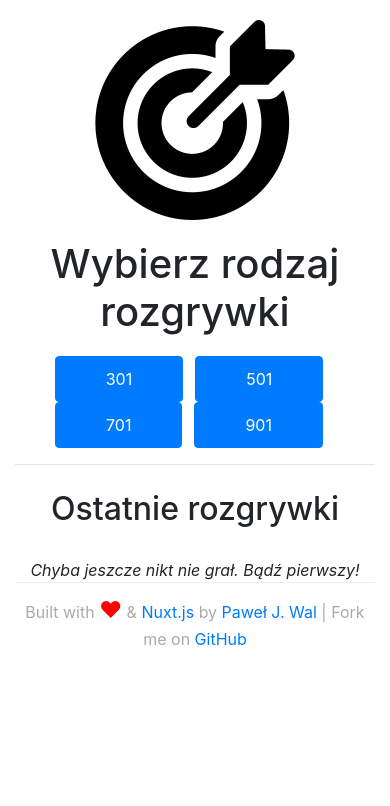
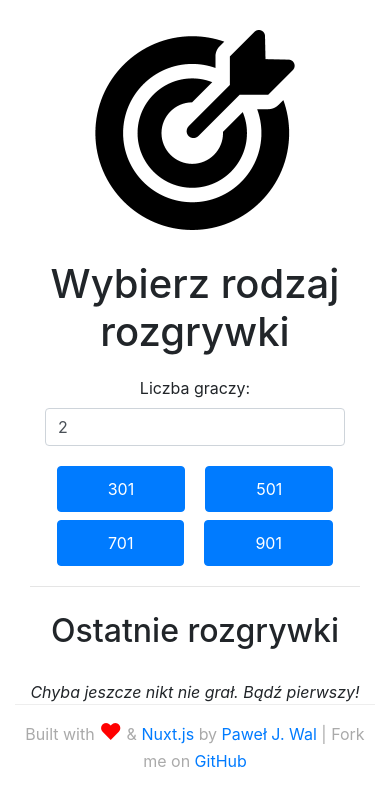
Before and after one commit to paweljw/darxt, a Nuxt app: page / in a window 390 px wide. Shown: the top 806 px of the page. Built offline with nearby package versions, Linux system fonts and the light colour scheme.

Commit message:
Closes #3 Support 2-4 players

```diff
--- a/components/Board.vue
+++ b/components/Board.vue
@@ -1,8 +1,8 @@
 <template>
   <section class="text-center">
     <div class="row">
-      <Player :game="game" :turn=1 ref="player1"></Player>
-      <Player :game="game" :turn=2 ref="player2"></Player>
+      <Player v-for="turn in Array($store.state.players).fill(1).map((x, y) => x + y)" :key="turn" :game="game"
+        :turn="turn" :ref="'player' + turn"></Player>
     </div>
   </section>
 </template>
--- a/layouts/default.vue
+++ b/layouts/default.vue
@@ -1,5 +1,5 @@
 <template>
-  <div class="container">
+  <div class="container-fluid">
     <nuxt/>
     <footer>
       Built with <span style="color: red; font-size: 140%">&hearts;</span> &amp; <a href="https://nuxtjs.org/">Nuxt.js</a> by <a href="https://github.com/paweljw">Paweł J. Wal</a> | Fork me on <a href="https://github.com/paweljw/darxt">GitHub</a>
--- a/pages/index.vue
+++ b/pages/index.vue
@@ -1,8 +1,13 @@
 <template>
-  <section class="text-center">
+  <div class="container">
+    <div class="row">
+      <div class="col text-center">
         <img src="/darts.png" class="logo">
-    <div class="header">
         <h1>Wybierz rodzaj rozgrywki</h1>
+        <div class="form-group form-horizontal col-xs-12 col-md-6 offset-md-3">
+          <label for="players">Liczba graczy: </label>
+          <input name="players" id="players" class="form-control" type="number" :value="$store.state.players" min="2"
+            max="4" @change="setPlayers">
         </div>
         <router-link to="/301" class="btn btn-primary btn-xl">301</router-link>
         <router-link to="/501" class="btn btn-primary btn-xl">501</router-link>
@@ -14,7 +19,9 @@
         <table class="table" v-if="lastWinners">
           <LastWinner v-for="(winner, index) in lastWinners.slice(0, 10)" :winner="winner" :key="index"></LastWinner>
         </table>
-  </section>
+      </div>
+    </div>
+  </div>
 </template>
 
 <script>
@@ -32,6 +39,12 @@ export default {
         return false
       }
     }
+  },
+  methods: {
+    setPlayers () {
+      let value = parseInt(document.getElementById('players').value);
+      this.$store.commit('changePlayers', value)
+    }
   }
 }
 </script>
@@ -43,15 +56,15 @@ section {
 
 .btn {
   padding: 10px 50px;
-  margin-right: 12px;
+  margin: 4px 10px;
 }
 
 .logo {
   height: 200px;
-  margin-bottom: 20px;
+  margin: 30px auto;
 }
 
-.header h1 {
+h1 {
   margin-bottom: 20px;
 }
 
--- a/store/index.js
+++ b/store/index.js
@@ -15,5 +15,8 @@ export const mutations = {
   },
   reset (state) {
     state = { turn: 1, players: 2, winner: null }
+  },
+  changePlayers (state, players) {
+    state.players = players
   }
 }
```
Lines whose indentation alone changed are shown as unchanged.
